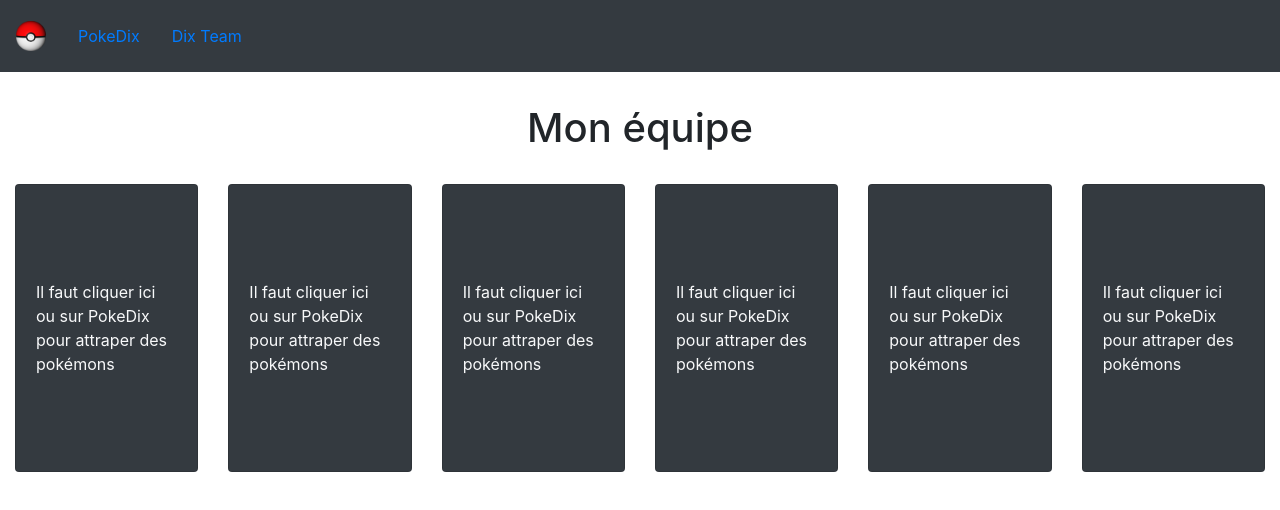
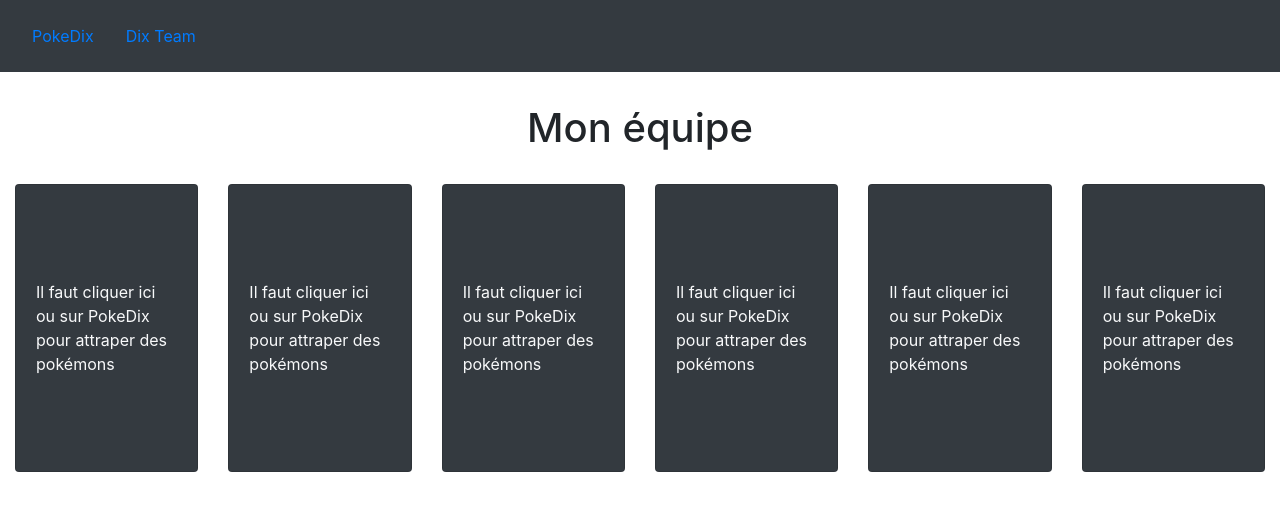
Before and after one commit to BepaTest/pokeDix, a React (Create React App) app: page /team in a window 1280 px wide. Shown: the top 510 px of the page. Built offline with nearby package versions, Linux system fonts and the light colour scheme.

Commit message:
feat: github pages publish

```diff
--- a/package.json
+++ b/package.json
@@ -1,4 +1,5 @@
 {
+  "homepage": "https://bepatest.github.io/pokeDix/",
   "name": "pokedix",
   "version": "0.1.0",
   "private": true,
@@ -17,6 +18,8 @@
     "web-vitals": "^1.1.0"
   },
   "scripts": {
+    "predeploy": "npm run build",
+    "deploy": "gh-pages -d build",
     "start": "react-scripts start",
     "build": "react-scripts build",
     "test": "react-scripts test",
@@ -39,5 +42,8 @@
       "last 1 firefox version",
       "last 1 safari version"
     ]
+  },
+  "devDependencies": {
+    "gh-pages": "^3.1.0"
   }
 }
--- a/src/components/Navbar.js
+++ b/src/components/Navbar.js
@@ -6,7 +6,7 @@ const Navigation = () => {
   return (
     <>
       <Navbar bg='dark' variant='dark'>
-        <Navbar.Brand href='/'>
+        {/* <Navbar.Brand href='/'>
           <img
             src='/img/pokeball.png'
             width='30'
@@ -14,7 +14,7 @@ const Navigation = () => {
             className='d-inline-block align-top'
             alt='React Bootstrap logo'
           />
-        </Navbar.Brand>
+        </Navbar.Brand> */}
         <Navbar.Collapse id='basic-navbar-nav'>
           <Nav className='mr-auto'>
             <Link to='/' className='nav-links'>
```
Also changed, not shown: 1 other file (tests, documents, lock files or other folders).
